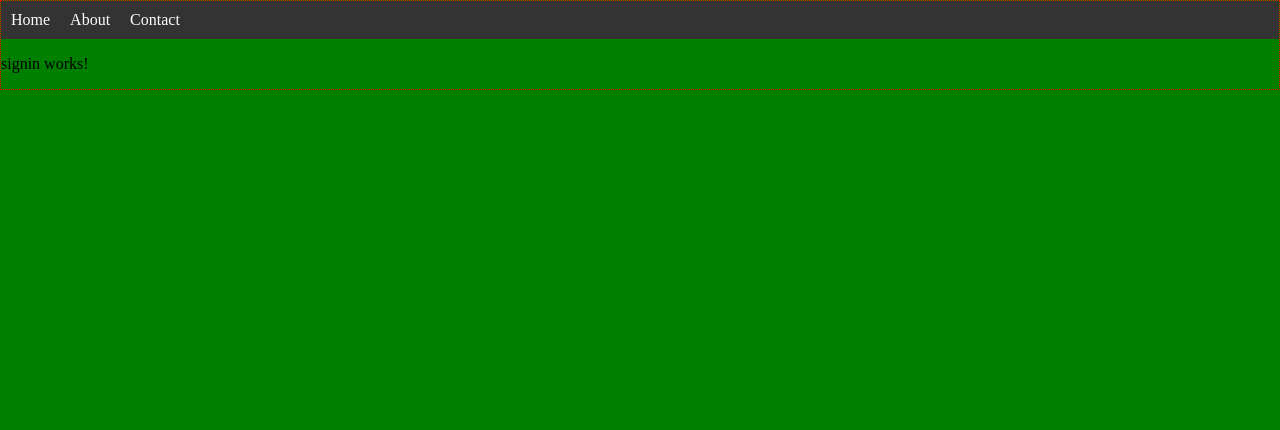
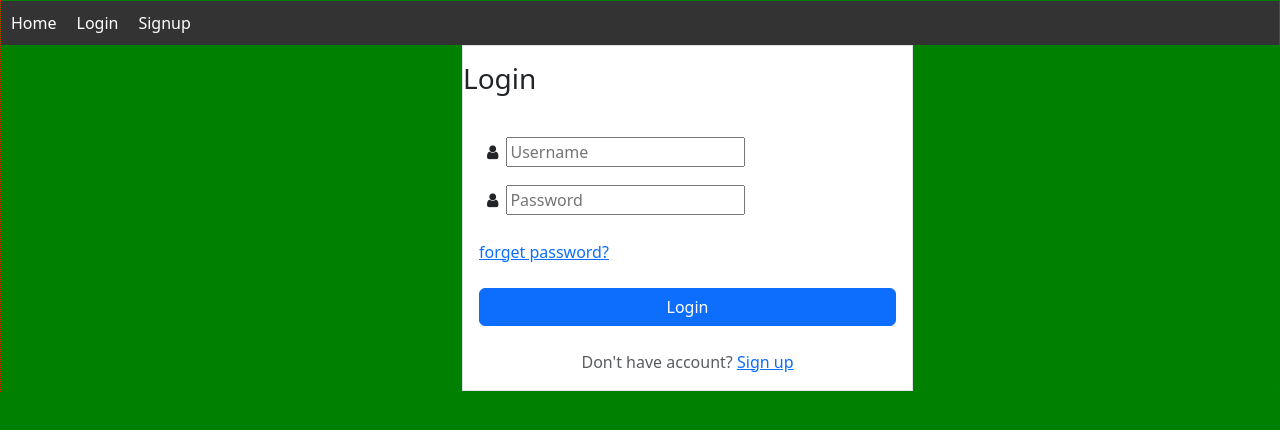
Before and after one commit to longb1/angular-type, an Angular app in the folder rockClimberApp/: page /signin in a window 1280 px wide. Shown: the top 430 px of the page. Built offline with nearby package versions, Linux system fonts and the light colour scheme.

Commit message:
initial login

```diff
--- a/rockClimberApp/src/app/app.module.ts
+++ b/rockClimberApp/src/app/app.module.ts
@@ -8,7 +8,8 @@
 import { TextInputComponent } from './components/game-interface/text-input/text-input.component';
 import { GameInterfaceComponent } from './components/game-interface/game-interface.component';
 import { HttpClientModule } from '@angular/common/http';
-
+import { SigninComponent } from './components/signin/signin.component';
+import { SignupComponent } from './components/signup/signup.component';
 @NgModule({
   declarations: [
     AppComponent,
@@ -16,6 +17,8 @@
     TextScreenComponent,
     TextInputComponent,
     GameInterfaceComponent,
+    SigninComponent,
+    SignupComponent
   ],
   imports: [
     BrowserModule,
--- a/rockClimberApp/src/app/components/navbar/navbar.component.html
+++ b/rockClimberApp/src/app/components/navbar/navbar.component.html
@@ -1,7 +1,7 @@
 <nav>
     <ul>
       <li><a routerLink="/">Home</a></li>
-      <li><a routerLink="/about">About</a></li>
-      <li><a routerLink="/contact">Contact</a></li>
+      <li><a routerLink="/signin">Login</a></li>
+      <li><a routerLink="/signup">Signup</a></li>
     </ul>
   </nav>
--- a/rockClimberApp/src/app/components/signin/signin.component.html
+++ b/rockClimberApp/src/app/components/signin/signin.component.html
@@ -1 +1,39 @@
-<p>signin works!</p>
+<div class="outer">
+    <div class="container">
+        <div class="row">
+            <div class="offset-md-2 col-lg-5 col-md-7 offset-lg-4 offset-md-3">
+                <div class="panel border bg-white">
+                    <div class="panel-heading">
+                        <h3 class="pt-3 font-weight-bold">
+                            Login
+                        </h3>
+                    </div>
+                    <div class="panel-body p-3">
+                        <form >
+                            <div class="form-group pt-3">
+                                <div class="input-field">
+                                    <span class="fa fa-user p-2"></span>
+                                    <input type="text" placeholder="Username">
+                                </div>
+                            </div>
+                            <div class="form-group pt-3">
+                                <div class="input-field">
+                                    <span class="fa fa-user p-2"></span>
+                                    <input type="text" placeholder="Password">
+                                </div>
+                            </div>
+
+                            <div class="form-inline fr mt-4">
+                                <a id="forget" class="font-weight-bold" routerLink="/signup">forget password?</a>
+
+                            </div>
+
+                            <button type="submit" class="btn btn-primary btn-block mt-4 w-100">Login</button>
+                            <div class="text-center pt-4 text-muted">Don't have account? <a id="forget" routerLink="/signup" >Sign up</a></div>
+                        </form>
+                    </div>
+                </div>
+            </div>
+        </div>
+    </div>
+</div>
--- a/rockClimberApp/src/index.html
+++ b/rockClimberApp/src/index.html
@@ -2,10 +2,13 @@
 <html lang="en">
 <head>
   <meta charset="utf-8">
-  <title>RockClimberApp</title>
+  <title>Typerace</title>
   <base href="/">
   <meta name="viewport" content="width=device-width, initial-scale=1">
   <link rel="icon" type="image/x-icon" href="favicon.ico">
+  <link href="https://cdn.jsdelivr.net/npm/bootstrap@5.3.2/dist/css/bootstrap.min.css" rel="stylesheet" crossorigin="anonymous">
+  <link rel="stylesheet" href="https://cdnjs.cloudflare.com/ajax/libs/font-awesome/4.7.0/css/font-awesome.min.css">
+  <script src="https://cdn.jsdelivr.net/npm/bootstrap@5.3.2/dist/js/bootstrap.min.js" crossorigin="anonymous"></script>
 </head>
 <body>
   <app-root></app-root>
```
